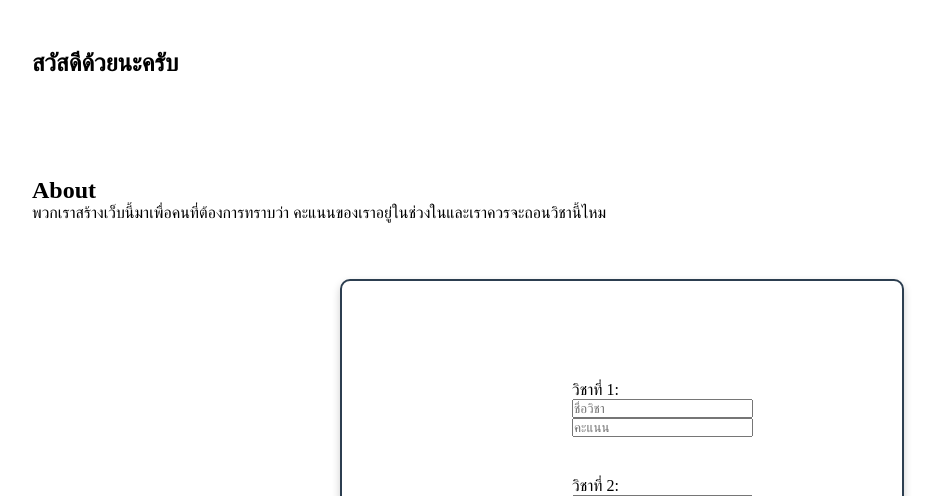
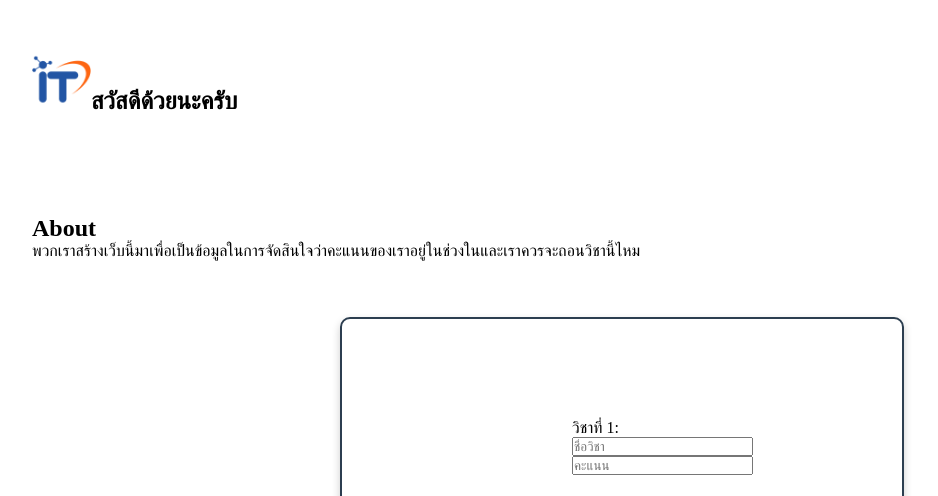
Before and after one commit to KannawatSriputto09/WebAnalyze_Handsomeslip, a Flask app: page /main in a window 1280 px wide. Shown: the part 57-553 px from the top of the page, without its empty margins (18-956 px from the left). Run offline with Flask 3, Linux system fonts and the light colour scheme.

Commit message:
แก้ไขhtml
-เพิ่มlogo it ในmain
-เปลี่ยนข้อความที่โชว์ในmain

```diff
--- a/PSCPproject/templates/main.html
+++ b/PSCPproject/templates/main.html
@@ -176,6 +176,12 @@
             /* background-color: red; */
         }
 
+        .img_it {
+            width: 5%;
+            height: 65%;
+            background-size: cover;
+        }
+
 
     </style>
 </head>
@@ -193,15 +199,17 @@
 
         <section id = "home" class="top">
             <div>
-                <h1>สวัสดีด้วยนะครับ</h1>
+
+                <h1><img src="/static/image/it-kmitl.png" class = "img_it">สวัสดีด้วยนะครับ</h1>
             </div>
         </section>
+
 
         <section id = "about" class="top">
             <div>
                 <h1>About</h1>
                 <p></p>
-                <p>พวกเราสร้างเว็บนี้มาเพื่อคนที่ต้องการทราบว่า คะแนนของเราอยู่ในช่วงในและเราควรจะถอนวิชานี้ไหม </p>
+                <p>พวกเราสร้างเว็บนี้มาเพื่อเป็นข้อมูลในการจัดสินใจว่าคะแนนของเราอยู่ในช่วงในและเราควรจะถอนวิชานี้ไหม </p>
             </div>
         </section>
 
```
Also changed, not shown: PSCPproject/static/image/it-kmitl.png (added).
